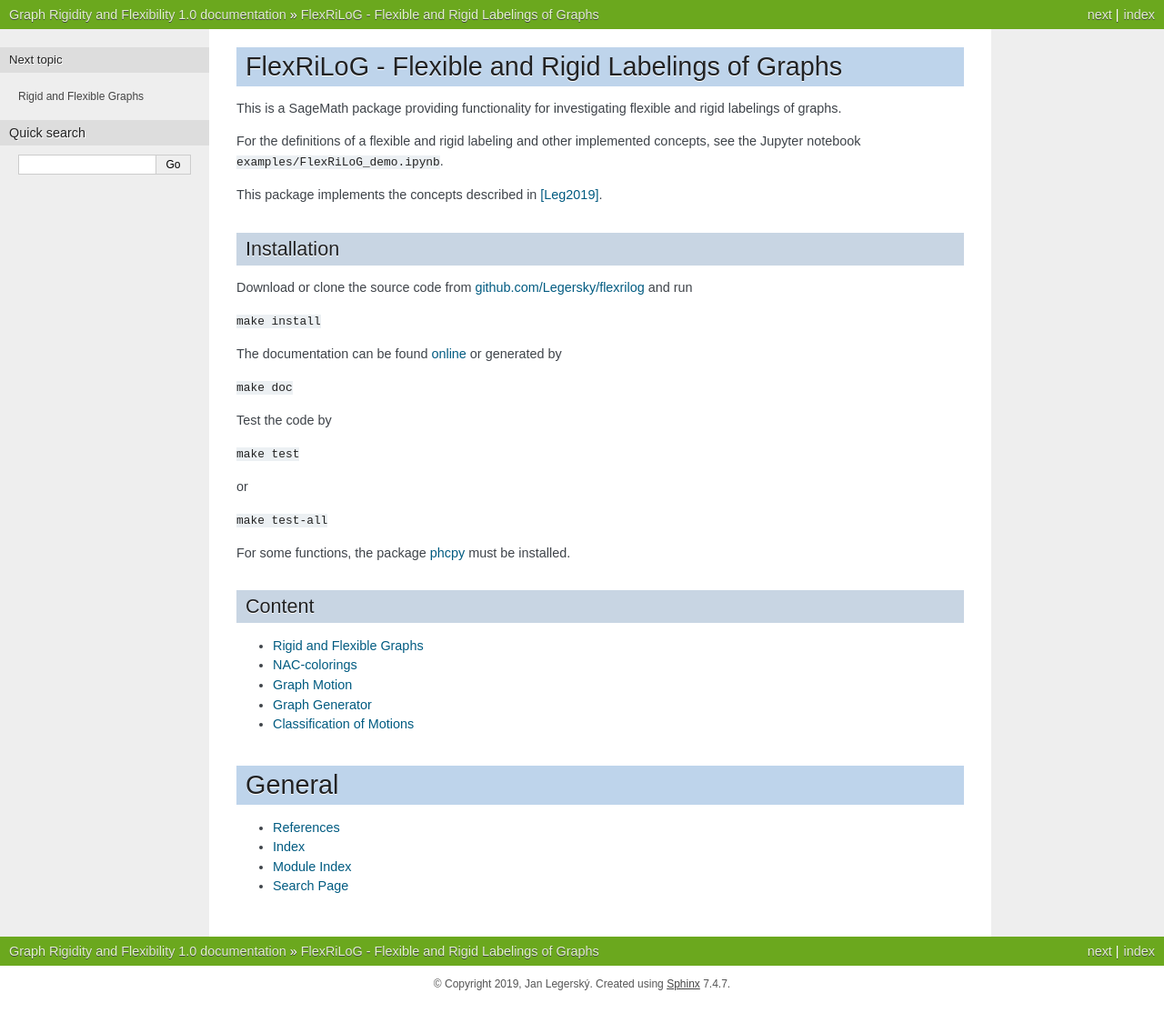
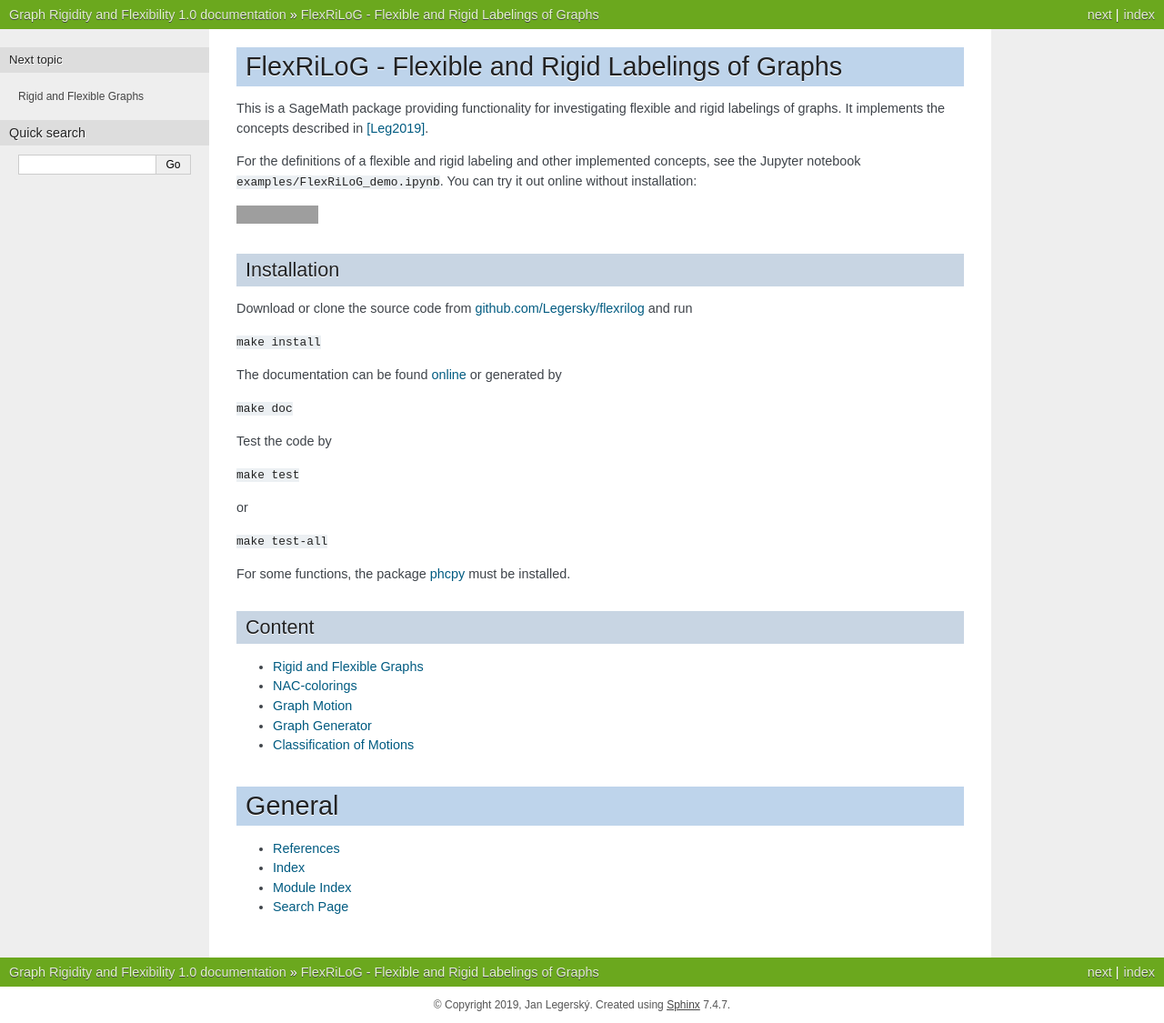
Before and after one commit to Legersky/flexrilog, a Sphinx documentation site: the page built from doc/index.rst, in a window 1280 px wide. Shown: the whole page at 91% size. Built offline with Sphinx 7.4.7, drawn with Linux system fonts in a browser that asks for light colours; before the commit the page ends 1102 px from its top, so only the background shows below that; some of the changed lines change nothing that is shown; grey boxes are pictures that could not be loaded.

Commit message:
readme update

```diff
--- a/README.rst
+++ b/README.rst
@@ -4,6 +4,9 @@
 
 
 This is a SageMath package providing functionality for investigating flexible and rigid labelings of graphs.
+It implements the concepts described in the doctoral thesis *Flexible and Rigid Labelings of Graphs* by Jan Legerský.
+
+.. start-include
 
 For the definitions of a flexible and rigid labeling and other implemented concepts,
 see the Jupyter notebook ``examples/FlexRiLoG_demo.ipynb``.
@@ -12,9 +15,7 @@
 .. image:: https://mybinder.org/badge_logo.svg
  :target: https://mybinder.org/v2/gh/Legersky/flexrilog/master?filepath=examples%2FFlexRiLoG_demo.ipynb
 
-This package implements the concepts described in the doctoral thesis *Flexible and Rigid Labelings of Graphs* by Jan Legerský.
 
-.. start-include
 
 Installation
 -----------------
--- a/doc/index.rst
+++ b/doc/index.rst
@@ -3,11 +3,7 @@
 
 
 This is a SageMath package providing functionality for investigating flexible and rigid labelings of graphs.
-
-For the definitions of a flexible and rigid labeling and other implemented concepts,
-see the Jupyter notebook ``examples/FlexRiLoG_demo.ipynb``.
-
-This package implements the concepts described in [Leg2019]_.
+It implements the concepts described in [Leg2019]_.
 
 .. include:: ../README.rst
 	:start-after: start-include
```
